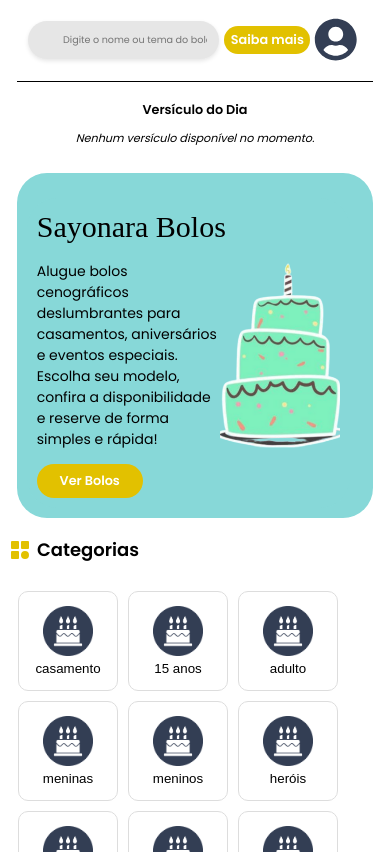
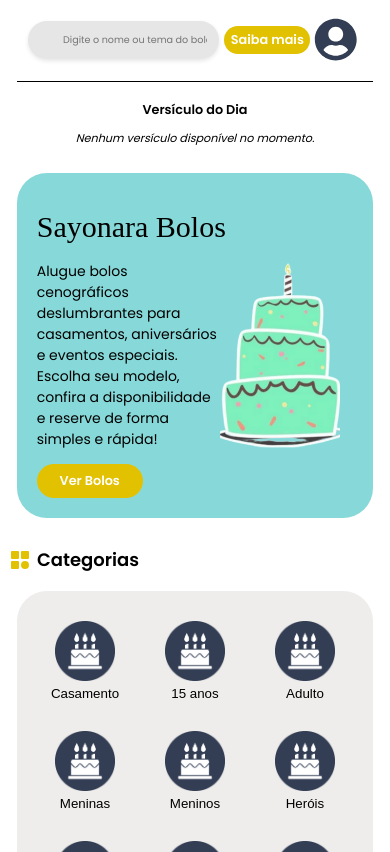
Before and after one commit to camillefk/catalogoSayonara, a React (Vite) app: page / in a window 390 px wide. Built offline with nearby package versions, Linux system fonts and the light colour scheme; no server answers; a web font is replaced by a local one.

Commit message:
CSS do categoryCard feito

```diff
--- /dev/null
+++ b/src/components/categoryCard/categoryCard.css
@@ -0,0 +1,34 @@
+.category-card {
+    display: flex;
+    flex-wrap: wrap;
+    gap: 10px;
+    justify-content: center;
+    padding-top: 20px;
+    padding-bottom: 60px;
+    background-color: #eeedeb;
+    border-radius: 30px;
+    width: 95%;
+}
+
+.category-button {
+    display: flex;
+    flex-direction: column;
+    align-items: center;
+    justify-content: center;
+    width: 100px;
+    height: 100px;
+    background-color: #eeedeb;
+    border: none;
+    cursor: pointer;
+    transition: transform 0.2s;
+}
+
+.category-button:hover {
+    transform: scale(1.05);
+}
+
+.category-image {
+    width: 60px;
+    object-fit: contain;
+    margin-bottom: 5px;
+}
--- /dev/null
+++ b/src/components/categoryCard/categoryCard.jsx
@@ -0,0 +1,23 @@
+import { useNavigate } from 'react-router-dom';
+import './categoryCard.css';
+
+const CategoryCard = ({ categorias}) => {
+    const navigate = useNavigate();
+
+    return (
+        <div className="category-card">
+            {categorias.map((categoria) => (
+                <button
+                    key={categoria.nome}
+                    className='category-button'
+                    onClick={() => navigate(`/categoria/${categoria.nome.toLowerCase()}`)}
+                >
+                    <img src={categoria.imagem} alt={categoria.nome} className="category-image" />
+                    {categoria.nome}
+                </button>
+            ))}
+        </div>
+    );
+};
+
+export default CategoryCard;
--- a/src/pages/homePage.jsx
+++ b/src/pages/homePage.jsx
@@ -4,19 +4,20 @@ import { TbCategoryFilled } from "react-icons/tb";
 import SearchBar from '../components/searchBar/searchBar';
 import WelcomeCard from '../components/welcomeCard/welcomeCard';
 import VerseSection from '../components/verseSection/verseSection';
+import CategoryCard from '../components/categoryCard/categoryCard';
 import categoryIcon from '../assets/category-icon.png';
 import '../styles/homePage.css';
 
 const categorias = [
-    { nome: "casamento", imagem: categoryIcon },
+    { nome: "Casamento", imagem: categoryIcon },
     { nome: "15 anos", imagem: categoryIcon },
-    { nome: "adulto", imagem: categoryIcon },
-    { nome: "meninas", imagem: categoryIcon },
-    { nome: "meninos", imagem: categoryIcon },
-    { nome: "heróis", imagem: categoryIcon },
-    { nome: "jardim", imagem: categoryIcon },
-    { nome: "princesas", imagem: categoryIcon },
-    { nome: "todos", imagem: categoryIcon }
+    { nome: "Adulto", imagem: categoryIcon },
+    { nome: "Meninas", imagem: categoryIcon },
+    { nome: "Meninos", imagem: categoryIcon },
+    { nome: "Heróis", imagem: categoryIcon },
+    { nome: "Jardim", imagem: categoryIcon },
+    { nome: "Princesas", imagem: categoryIcon },
+    { nome: "Ver todos", imagem: categoryIcon }
 ];
 
 const HomePage = () => {
@@ -38,18 +39,7 @@ const HomePage = () => {
                 <TbCategoryFilled className='category-icon' />
                 <p>Categorias</p>
             </div>
-            <div className="category-card">
-                {categorias.map((categoria) => (
-                    <button
-                        key={categoria}
-                        className="category-button"
-                        onClick={() => navigate(`/categoria/${categoria}`)}
-                    >
-                        <img src={categoria.imagem} alt={categoria.nome} className="category-image" />
-                        {categoria.nome}
-                    </button>
-                ))}
-            </div>
+            <CategoryCard categorias={categorias} />
         </div>
     );
 };
--- a/src/styles/homePage.css
+++ b/src/styles/homePage.css
@@ -106,45 +106,13 @@
       font-weight: bold;
       justify-content: flex-start;
       align-self: flex-start;
+      margin-top: 10px;
     }
 
     .category-icon {
       color: #e2c100;
       font-size: 1.5rem;
     }
-
-    .category-card {
-      display: flex;
-      flex-wrap: wrap;
-      gap: 10px;
-      justify-content: flex-start;
-      padding: 10px;
-  }
-
-  .category-button {
-      display: flex;
-      flex-direction: column;
-      align-items: center;
-      justify-content: center;
-      width: 100px;
-      height: 100px;
-      background-color: white;
-      border: 1px solid #ddd;
-      border-radius: 10px;
-      cursor: pointer;
-      transition: transform 0.2s;
-  }
-
-  .category-button:hover {
-      transform: scale(1.05);
-  }
-
-  .category-image {
-      width: 50px;
-      height: 50px;
-      object-fit: contain;
-      margin-bottom: 5px;
-  }
 
   }
 
```
